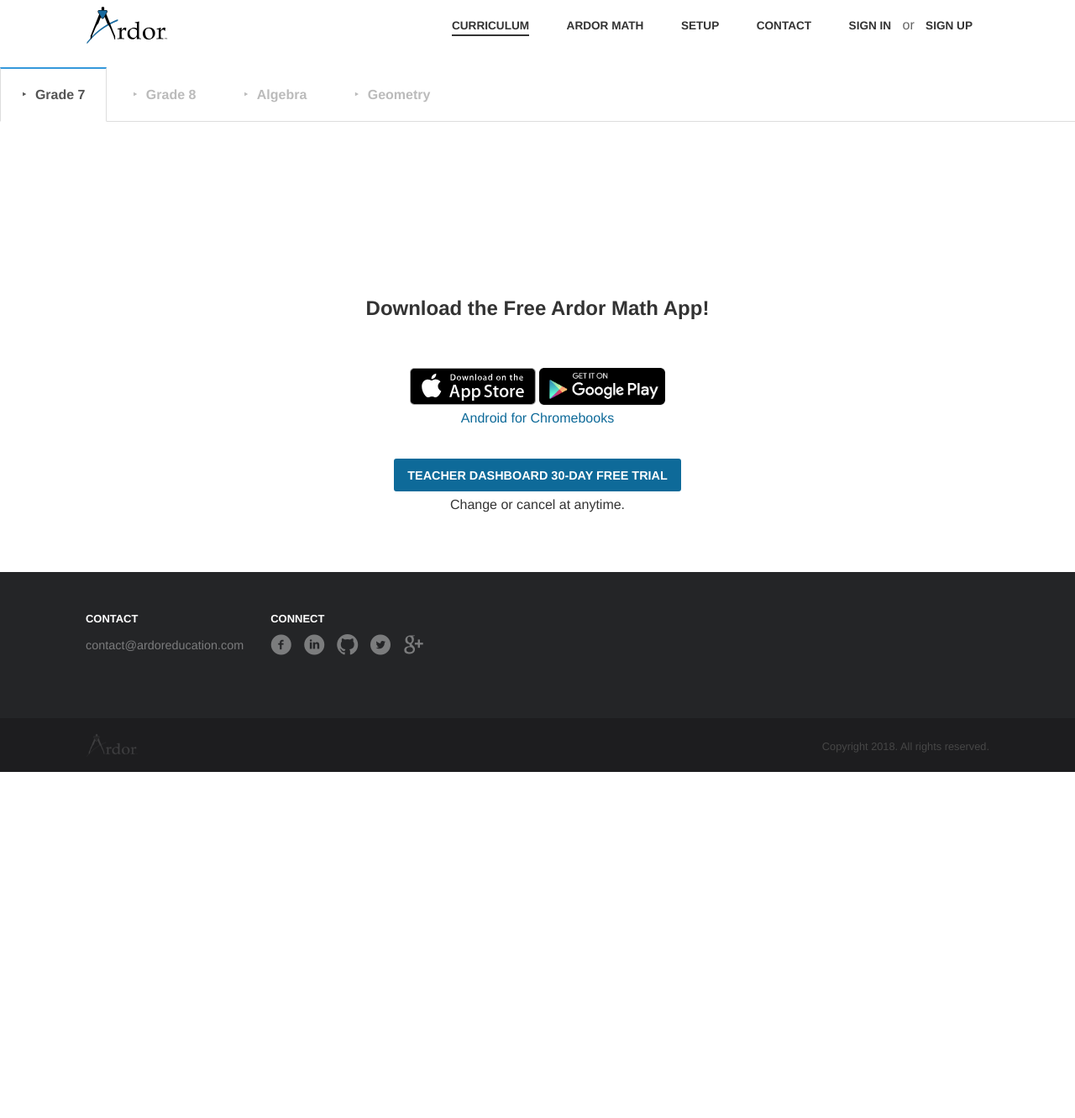
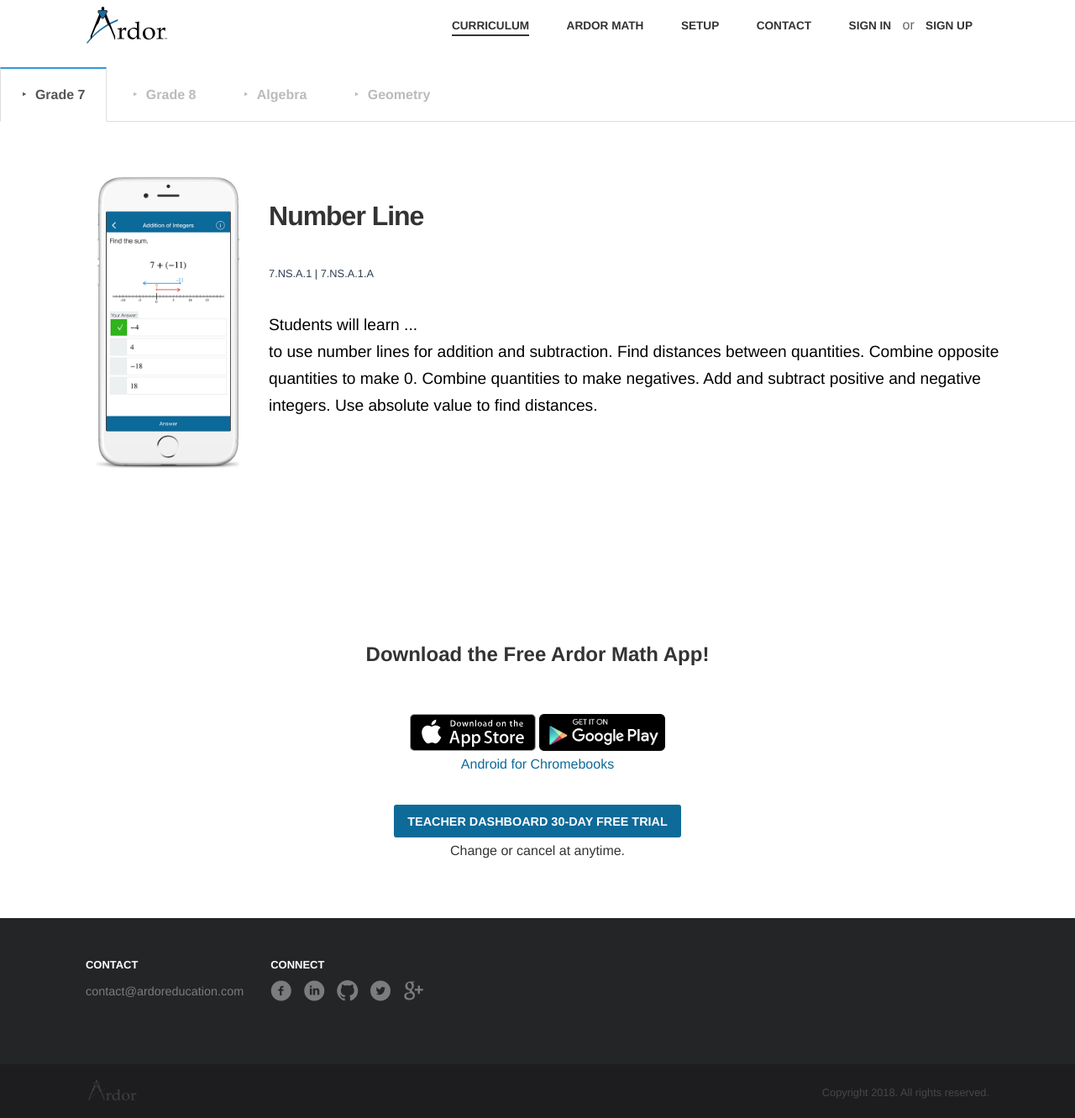
Before and after one commit to ardor-education/ardor-education.github.io, a Jekyll site: the page built from curriculum.md, in a window 1280 px wide and 1331 px high. Shown: the whole window at 84% size. Built offline with Jekyll 4.4.1, drawn with Linux system fonts in a browser that asks for light colours; some web fonts are replaced.

Commit message:
add grade 7 using yml

```diff
--- a/_config.yml
+++ b/_config.yml
@@ -1,5 +1,4 @@
 # Site settings
-
 title: Ardor Education
 description: Ardor Education
 baseurl: ''
@@ -25,6 +24,22 @@
     Are you interested in investment opportunities with Ardor Education? We'd love to hear from you.
     <a href="https://gust.com/companies/ardor-education-inc">Visit Gust</a>
     to read our business plan and learn more about us.
+
+
+curriculum:
+  title: curriculum
+  grade7:
+    - title: Number Line
+      standards: 7.NS.A.1 | 7.NS.A.1.A
+      image: './../assets/images/curriculum/grade7/number-line.png'
+      description: >
+        <p>
+          Students will learn ...<br>
+          to use number lines for addition and subtraction.  Find distances between quantities. Combine opposite quantities to make 0.
+          Combine quantities to make negatives. Add and subtract positive and negative integers. Use absolute value to find distances.
+        </p>
+
+
 
 team:
   title:
--- /dev/null
+++ b/_sass/_curriculum.scss
@@ -0,0 +1,32 @@
+.c-iphone {
+  width: 200px;
+  padding: 2em;
+  align: left;
+}
+
+.concepts {
+  display: flex; /* or inline-flex */
+  align-items: center;
+  margin-left: auto;
+  margin-right: auto;
+  max-width: 70em;
+}
+
+.prod-image {
+  min-width: 200px;
+  padding: 2em;
+}
+
+.prod-description p {
+  font-size: 1.2em;
+  margin-bottom: 1.5em;
+}
+
+.prod-title {
+  margin: 0;
+}
+
+.standard-id {
+  color: #2C3E50;
+  font-size: 0.8em;
+}
--- a/curriculum.md
+++ b/curriculum.md
@@ -22,10 +22,18 @@
 
     <section class="tabs" id="content1">
     <!-- Grade 7 -->
-
-
-
-
+      {% for grade7 in site.curriculum.grade7 %}
+        <div class="concepts">
+          <div class="prod-image">
+            <img src="{{ site.baseurl }}/{{grade7.image}}"/>
+          </div>
+          <div class="prod-description">
+            <h2>{{grade7.title}}</h2>
+            <span class="standard-id">{{grade7.standards}}</span>
+            <p>{{grade7.description}}</p>
+          </div>
+        </div>
+      {% endfor %}
     </section>
 
     <section id="content2">
@@ -44,8 +52,10 @@
 
   </main>
 </article>
+
+<!-- Download the app  -->
 <article class="hero">
-    <!--  -->
+
     <div class="hero__content">
       <h3>Download the Free Ardor Math App!</h3>
       <div id="sub-area">
--- a/styles/main.scss
+++ b/styles/main.scss
@@ -44,6 +44,7 @@
 @import "_features_animation_effects.scss";
 @import "_features_media_queries.scss";
 @import "_tabs.scss";
+@import "_curriculum.scss";
 
 // ========================
 // Inbox
```
Also changed, not shown: assets/images/curriculum/grade7/number-line.png (added).
